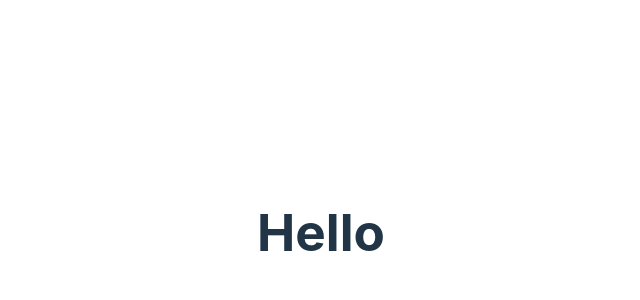
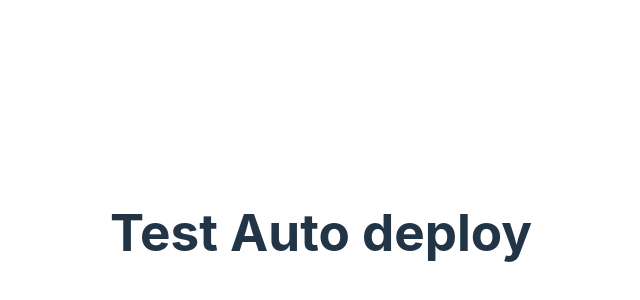
Before and after one commit to tdnhathuy/pokedex, a React (Vite) app: page / in a window 1280 px wide. Shown: the part 168-468 px from the top of the page, without its empty margins (319-959 px from the left). Built offline with nearby package versions, Linux system fonts and the light colour scheme.

Commit message:
feat: Add deploy workflow

```diff
--- a/src/App.tsx
+++ b/src/App.tsx
@@ -3,7 +3,7 @@ import "./App.css";
 function App() {
   return (
     <div className="App">
-      <h1>Hello</h1>
+      <h1>Test Auto deploy</h1>
     </div>
   );
 }
```
